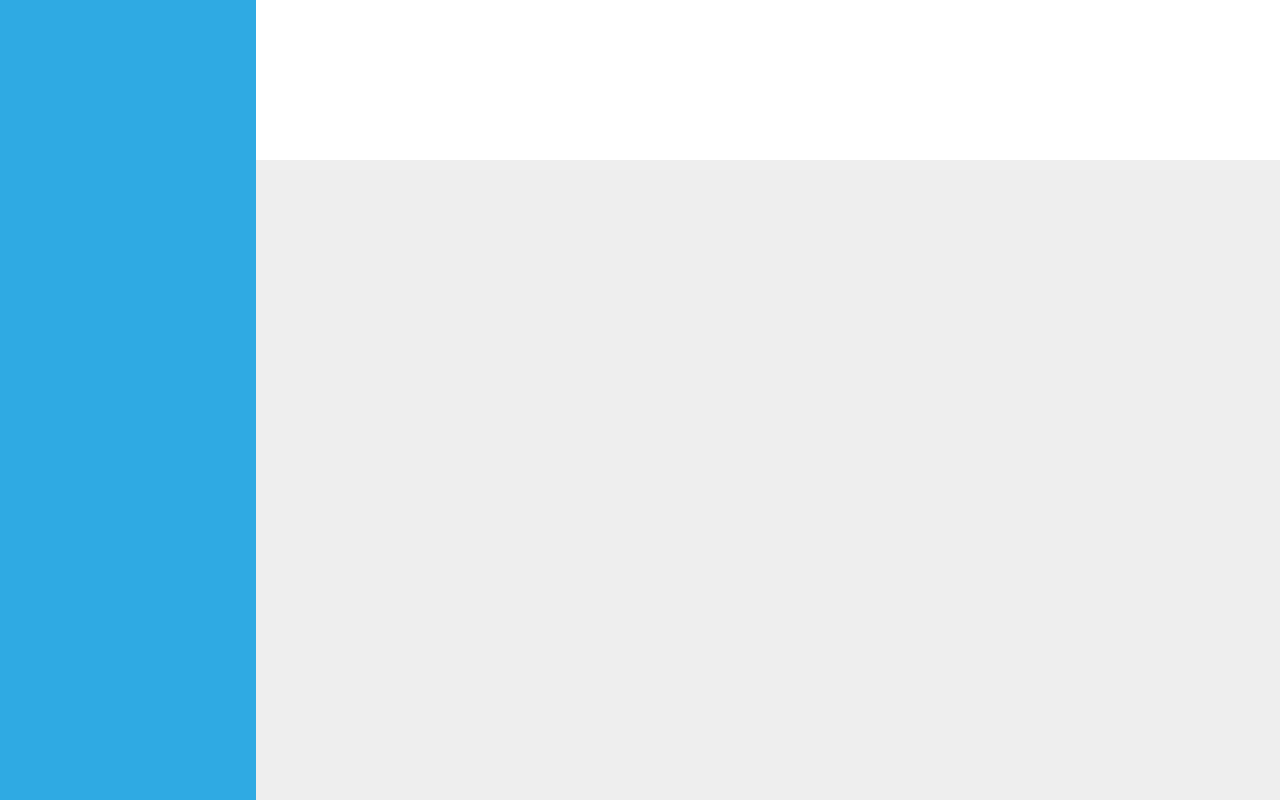
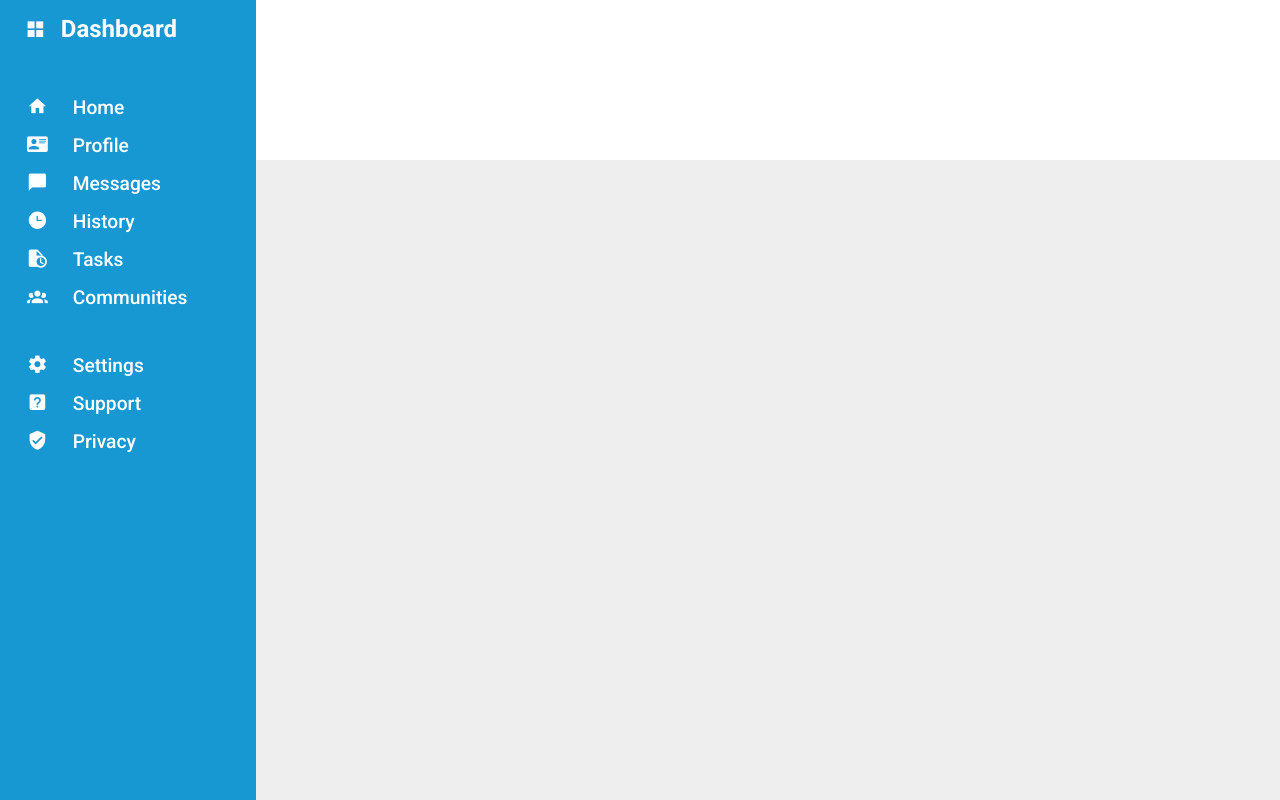
Before and after one commit to FedeFeler/TOP-admin-dashboard, a plain HTML site: page index.html in a window 1280 px wide. Drawn offline with Linux system fonts and the light colour scheme.

Commit message:
create dashboard design

```diff
--- a/index.html
+++ b/index.html
@@ -5,10 +5,36 @@
   <meta name="viewport" content="width=device-width, initial-scale=1.0">
   <title>Admin Dashboard</title>
   <link rel="stylesheet" href="styles/style.css">
+  <link rel="preconnect" href="https://fonts.googleapis.com">
+<link rel="preconnect" href="https://fonts.gstatic.com" crossorigin>
+<link href="https://fonts.googleapis.com/css2?family=DM+Sans:ital,opsz,wght@0,9..40,100..1000;1,9..40,100..1000&family=Roboto:ital,wght@0,100..900;1,100..900&display=swap" rel="stylesheet">
+<link href="https://fonts.googleapis.com/icon?family=Material+Icons" rel="stylesheet">
+<link rel="stylesheet" href="https://cdn.jsdelivr.net/npm/@mdi/font@6.x/css/materialdesignicons.min.css">
 </head>
 <body>
   <div class="container">
-    <nav class="dashboard"></nav>
+    <nav class="dashboard">
+      <div class="dashboard-title"><span class="mdi mdi-view-grid"></span><h1>Dashboard</h1></div>
+      <ul>
+        <li><a href="#">
+<span class="mdi mdi-home"></span><span class="nav-element">Home</span></a></li>
+        <li><a href="#">
+<span class="mdi mdi-card-account-details"></span><span class="nav-element">Profile</span></a></li>
+        <li><a href="#">
+<span class="mdi mdi-message"></span><span class="nav-element">Messages</span></a></li>
+        <li><a href="#">
+<span class="mdi mdi-clock-time-three"></span><span class="nav-element">History</span></a></li>
+        <li><a href="#">
+<span class="mdi mdi-file-clock"></span><span class="nav-element">Tasks</span></a></li>
+        <li><a href="#"><span class="mdi mdi-account-group"></span><span class="nav-element">
+Communities</span></a></li>
+      </ul>
+      <ul>
+        <li><a href="#"><span class="mdi mdi-cog"></span><span class="nav-element">Settings</span></a></li>
+        <li><a href="#"><span class="mdi mdi-help-box"></span><span class="nav-element">Support</span></a></li>
+        <li><a href="#"><span class="mdi mdi-shield-check icon"></span><span class="nav-element">Privacy</span></a></li>
+      </ul>
+    </nav>
     <header class="header"></header>
     <div class="content"></div>
   </div>
--- a/styles/style.css
+++ b/styles/style.css
@@ -4,6 +4,11 @@
   margin: 0;
   padding: 0;
   box-sizing: border-box;
+}
+
+:root {
+  --dashboard-color: rgb(24, 152, 211);
+  font-family: Roboto, "Helvetica Neue", Arial, "Noto Sans", sans-serif;
 }
 
 .container {
@@ -17,7 +22,43 @@
 .dashboard {
   grid-column: 1 / 2;
   grid-row: 1 / 3;
-  background-color: rgb(47, 170, 227);
+  background-color: var(--dashboard-color);
+  color: white;
+}
+
+.dashboard-title {
+  display: flex;
+  align-items: baseline;
+  margin-left: 25px;
+}
+
+.dashboard h1 {
+  padding: 15px;
+  font-size: 1.5rem;
+}
+
+.dashboard ul {
+  padding-top: 30px;
+}
+
+.dashboard li {
+  padding: 7px;
+  margin-left: 20px;
+  list-style-type: none;
+  font-size: 1.2rem;
+  font-weight: 450;
+}
+
+.mdi {
+  font-size: 1.3rem;
+}
+
+.dashboard a {
+  color: white;
+  text-decoration: none;
+  display: flex;
+  align-items: center;
+  gap: 25px;
 }
 
 .header {
```
